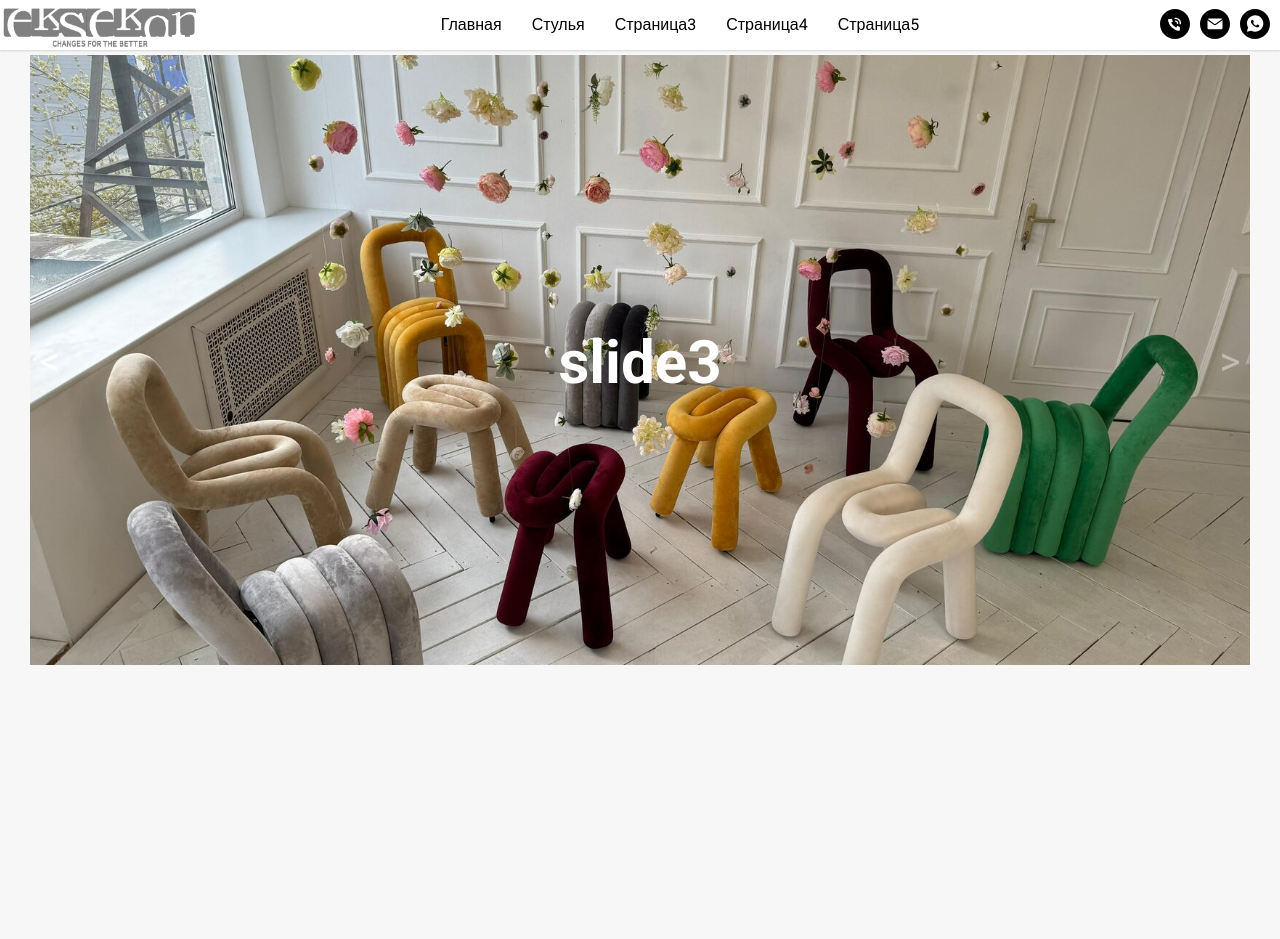
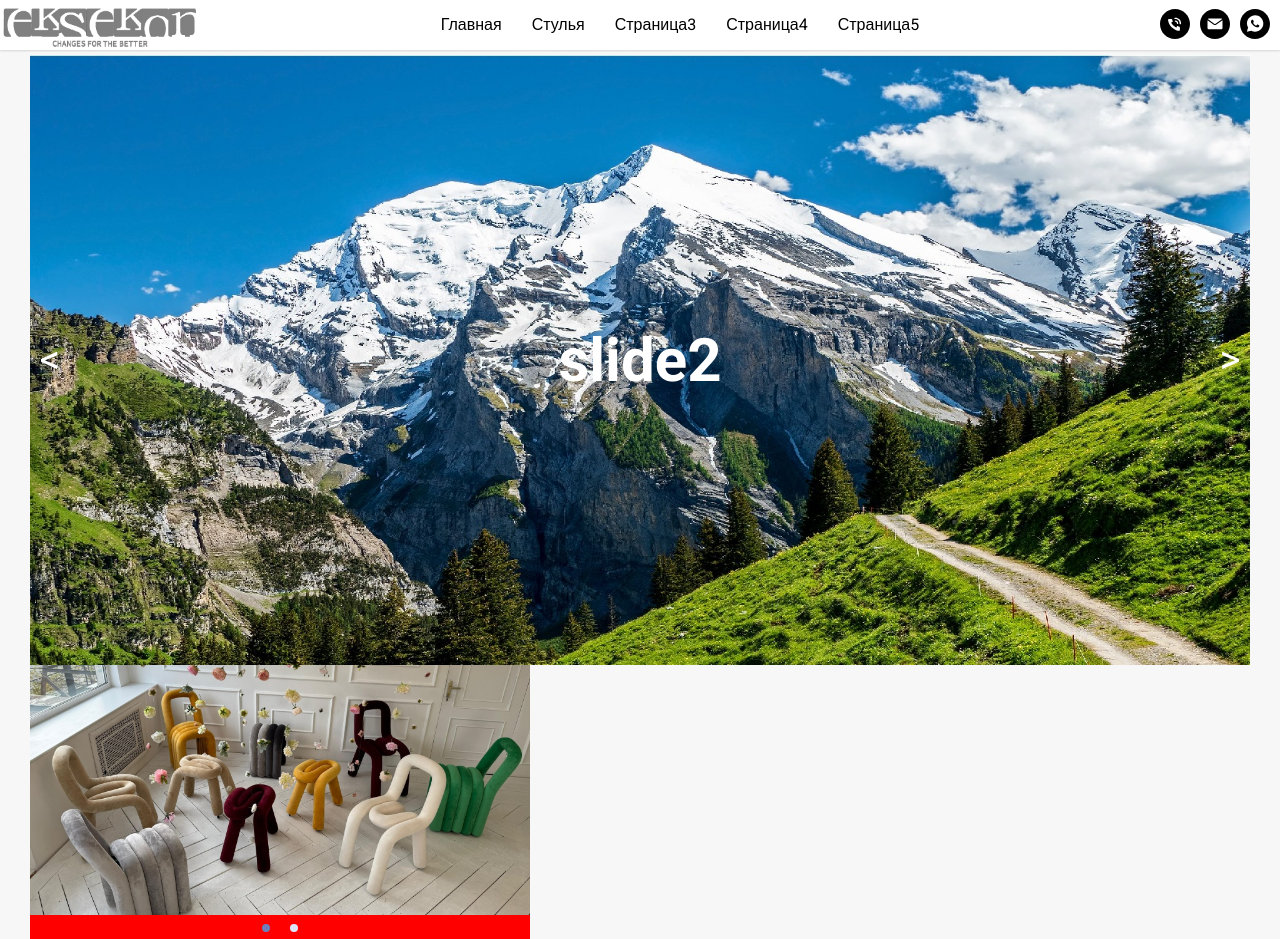
Before and after one commit to leonraz58/eksekon, a React app: page / in a window 1280 px wide. Before the commit the page ends 800 px from the top, so only its background shows below. Built offline with nearby package versions, Linux system fonts and the light colour scheme; a web font is replaced by a local one.

Commit message:
add Carousel mainPageBlock variant

```diff
--- a/src/components/carousel/Carousel.tsx
+++ b/src/components/carousel/Carousel.tsx
@@ -1,42 +1,44 @@
-import React from 'react';
-import image1 from './../../assets/images/mainSlider.jpeg'
-import image2 from './../../assets/images/mainSlider2.jpeg'
+import React, {useRef, useState} from 'react';
 import s from "./carousel.module.scss";
-import AliceCarousel from "react-alice-carousel";
+import AliceCarousel, {AnimationType, AutoPlayStrategy} from "react-alice-carousel";
 import "react-alice-carousel/lib/alice-carousel.css";
 import './aliceCarousel.css'
-import image from './../../assets/images/main.jpeg'
 import clsx from "clsx";
 
-type animationType = 'slide' | 'fadeout'
+
+//type animationType = 'slide' | 'fadeout'
 
 type Props = {
-    variant?: 'mainBigSlider' | 'square'
+    variant?: 'mainBigSlider' | 'mainPageBlock'
     text?: string[]
     images?: string[]
-
+    //play: boolean
 }
 
 export const Carousel = (props: Props) => {
 
+    const carousel = useRef<AliceCarousel>(null);
+
     const {variant, images, text} = props
 
-    let disableDotsControls = true
-    let animationType: animationType = 'slide'
-    let imageVariantProps = ``
+    //const [isAutoPlayOn, setIsAutoPlayOn] = useState<boolean>(true)
+    //const [isDotsControlsOn, setIsDotsControlsOn] = useState<boolean>(false)
+
+    let animationType: AnimationType = variant === 'mainBigSlider' ? AnimationType.FADEOUT : AnimationType.SLIDE
     let autoHeight = false
-    let autoPlay = false
+    let isAutoPlayOn = variant === 'mainBigSlider'
+    let isButtonsControlsOn = variant === 'mainBigSlider'
+    let imageVariantProps = variant === 'mainBigSlider' ? s.imageBigSlider : ''
+    let isDotsControlsOn = variant === 'mainPageBlock'
+    let autoPlayStrategy = variant === 'mainBigSlider' ? AutoPlayStrategy.ALL : AutoPlayStrategy.NONE
+    let autoPlayInterval = variant === 'mainPageBlock' ? 100 : 3000
 
-    switch(variant) {
-        case 'mainBigSlider': {
-            animationType = 'fadeout'
-            imageVariantProps = s.imageBigSlider
-            autoPlay = true
-            break
-        }
-
+    const onMouseEnterHandler = () => {
+        carousel?.current?._handlePlayPauseToggle()
     }
-
+    const onMouseLeaveHandler = () => {
+        carousel?.current?._handlePlayPauseToggle()
+    }
     // const items = [
     //     <div className={s.imgWrapper}><img className={clsx(s.image, imageVariantProps)} src={image} alt=""></img><h2>slide1</h2></div>,
     //     <div className={s.imgWrapper}><img className={clsx(s.image, imageVariantProps)} alt=""></img><h2>slide2</h2></div>,
@@ -52,13 +54,21 @@ export const Carousel = (props: Props) => {
     })
 
     return (
-        <div className={s.wrapper}>
+        <div className={s.wrapper} onMouseEnter={onMouseEnterHandler} onMouseLeave={onMouseLeaveHandler}>
             <AliceCarousel animationType={animationType}
-                           disableDotsControls={disableDotsControls}
-                           items={items} autoHeight={autoHeight} autoPlay={autoPlay}
+                           disableDotsControls={!isDotsControlsOn}
+                           disableButtonsControls={!isButtonsControlsOn}
+                           items={items}
+                           autoHeight={autoHeight}
+                           autoPlay={isAutoPlayOn}
+                           autoPlayInterval={autoPlayInterval}
+                           autoPlayStrategy={autoPlayStrategy}
+                           //renderKey={isAutoPlayOn ? 100 : 0}
+                           ref={carousel}
+                           infinite
                 //renderPrevButton={() => (<div>{'<'}</div>)}
             />
-            {/*<div className={s.imgWrapper}><img className={s.image} src={image} alt=""></img><h2>slide1</h2></div>,*/}
+            {/*<div className={s.imgWrapper}><img className={s.image} src={images[0]} alt=""></img></div>,*/}
         </div>
     );
 };
--- a/src/components/carousel/carousel.module.scss
+++ b/src/components/carousel/carousel.module.scss
@@ -6,6 +6,7 @@
     width: 100%;
     text-align: center;
     position: relative;
+    background-color: red;
 
 
     h2 {
@@ -26,17 +27,18 @@
   }
 
   .image {
+    display: block;
     width: 100%;
     height: 100%;
     object-fit: cover;
-    //aspect-ratio: 2 / 1;
-    &:hover {
-      transform: scale(1.2);
-      transition: 5s;
-    }
+    aspect-ratio: 2 / 1;
   }
 }
 
 .imageBigSlider {
   aspect-ratio: 2 / 1;
+  &:hover {
+    transform: scale(1.2);
+    transition: 5s;
+  }
 }
--- a/src/layout/main/main.module.scss
+++ b/src/layout/main/main.module.scss
@@ -50,3 +50,11 @@
 //  background: rgba(209, 209, 205, 0.7);
 //  color: black;
 //}
+
+.image {
+  //aspect-ratio: 2/1;
+  width: 100%;
+  height: 100%;
+  object-fit: cover;
+  display: block;
+}
--- a/src/layout/main/main.tsx
+++ b/src/layout/main/main.tsx
@@ -7,14 +7,18 @@ import "react-alice-carousel/lib/alice-carousel.css";
 //import './../../styles/aliceCarousel.css'
 import {PageContainer} from "../../components/pageContainer/pageContainer";
 import {Carousel} from "../../components/carousel/Carousel";
+import {useState} from "react";
 
 export const Main = () => {
 
-    const items = [
-        <div className={s.imgWrapper}><img className={s.image} src={imageSlider} alt=""></img><h2>slide1</h2></div>,
-        <div className={s.imgWrapper}><img className={s.image} src={imageSlider2} alt=""></img><h2>slide2</h2></div>,
-        <div className={s.imgWrapper}><img className={s.image} src={imageSlider} alt=""></img><h2>slide3</h2></div>,
-    ]
+    // const items = [
+    //     <div className={s.imgWrapper}><img className={s.image} src={imageSlider} alt=""></img></div>,
+    //     <div className={s.imgWrapper}><img className={s.image} src={imageSlider2} alt=""></img></div>,
+    //     <div className={s.imgWrapper}><img className={s.image} src={imageSlider} alt=""></img></div>,
+    // ]
+
+    // const [play, setPlay] = useState(false);
+    // console.log(play)
 
     return <section>
         <div className={s.sectionMain}>
@@ -27,7 +31,14 @@ export const Main = () => {
                 {/*        //renderPrevButton={() => (<div>{'<'}</div>)}*/}
                 {/*    />*/}
                 {/*</div>*/}
-                <Carousel variant={'mainBigSlider'} images={[imageSlider, imageSlider2, image]} text={['slide1', 'slide2', 'slide3']} />
+                <Carousel variant={'mainBigSlider'} images={[imageSlider, imageSlider2]}
+                         text={['slide1', 'slide2', 'slide3']}
+                />
+
+                <div style={{width: '500px', backgroundColor: 'red'}}>
+                    <Carousel variant={'mainPageBlock'} images={[imageSlider, imageSlider2]}/>
+
+                </div>
             </PageContainer>
         </div>
 
```
Also changed, not shown: src/assets/images/mainSlider.jpeg.
